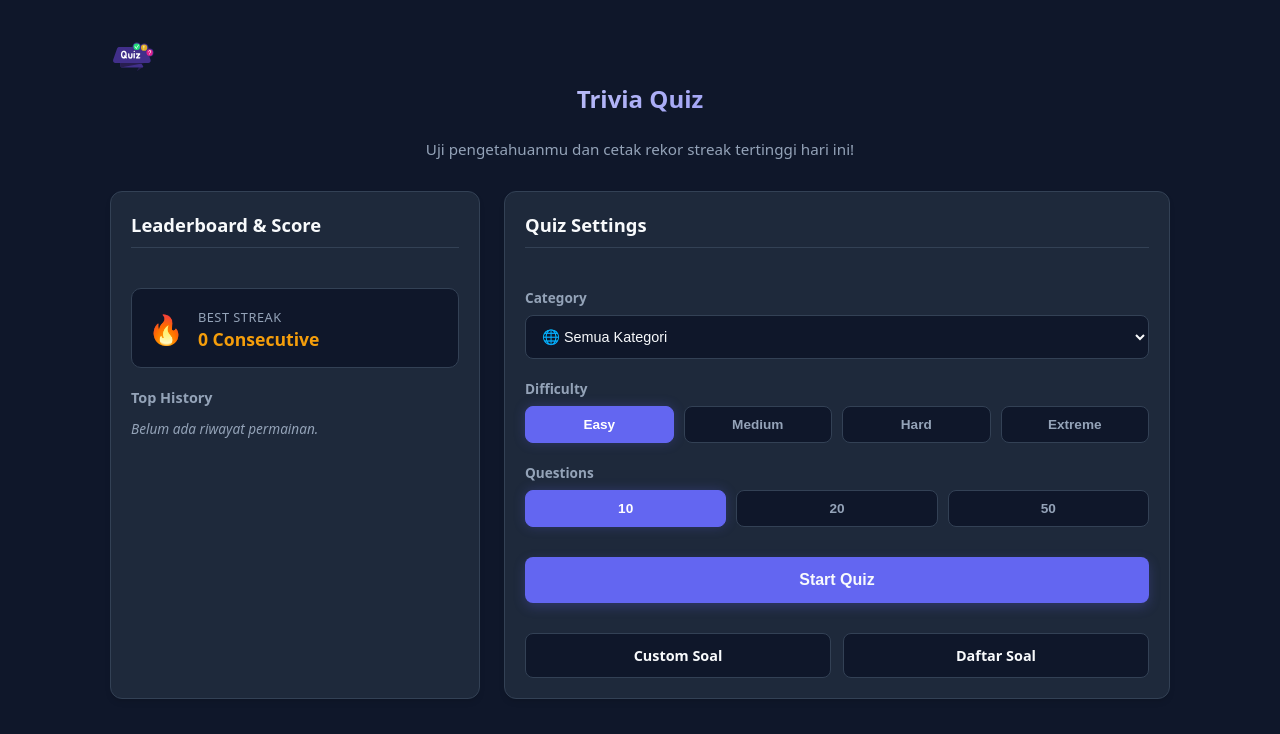
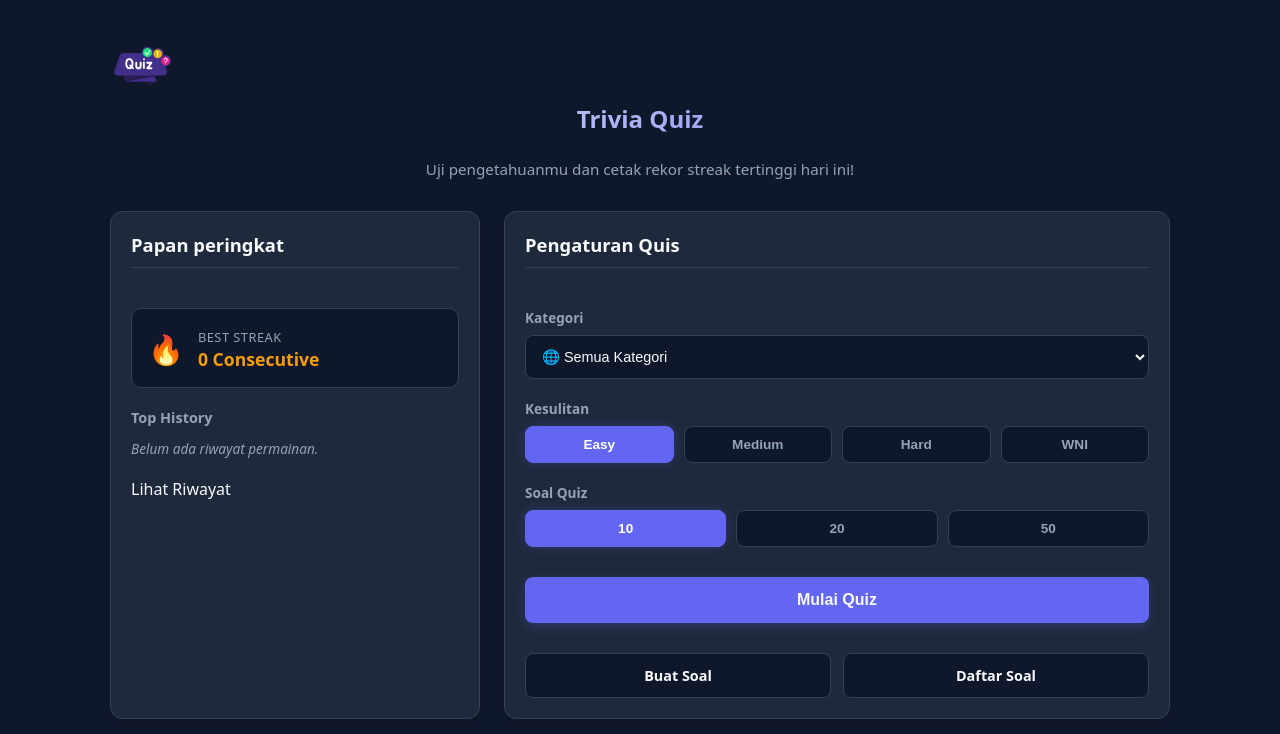
Before and after one commit to Husain-Faqih/quiz-react, a React (Vite) app: page /dashboard in a window 1280 px wide. Shown: the top 734 px of the page. Built offline with nearby package versions, Linux system fonts and the light colour scheme.

Commit message:
update tipi tipis

```diff
--- a/src/components/Dashboard.jsx
+++ b/src/components/Dashboard.jsx
@@ -6,10 +6,10 @@ const POPULAR_CATEGORIES = [
   { id: "", name: "Semua Kategori", icon: "🌐", count: "All" },
   { id: "18", name: "Computers & IT", icon: "💻", count: "100+ Soal" },
   { id: "31", name: "Anime & Manga", icon: "🎌", count: "80+ Soal" },
-  { id: "21", name: "Sports", icon: "⚽", count: "90+ Soal" },
-  { id: "9", name: "General Knowledge", icon: "🧠", count: "150+ Soal" },
+  { id: "21", name: "Olahraga", icon: "⚽", count: "90+ Soal" },
+  { id: "9", name: "Pengetahuan Umum", icon: "🧠", count: "150+ Soal" },
   { id: "11", name: "Film & Movies", icon: "🎬", count: "110+ Soal" },
-  { id: "12", name: "Music", icon: "🎵", count: "120+ Soal" },
+  { id: "12", name: "Musik", icon: "🎵", count: "120+ Soal" },
   { id: "15", name: "Video Games", icon: "🎮", count: "140+ Soal" },
 ];
 
@@ -17,7 +17,7 @@ const DIFFICULTY_OPTIONS = [
   { id: "easy", label: "Easy" },
   { id: "medium", label: "Medium" },
   { id: "hard", label: "Hard" },
-  { id: "extreme", label: "Extreme" },
+  { id: "extreme", label: "WNI" },
 ];
 
 const QUESTION_COUNTS = ["10", "20", "50"];
@@ -45,7 +45,7 @@ export default function Dashboard({
 
       <div className="dashboard-grid">
         <div className="card stats-panel">
-          <h2 className="panel-title">Leaderboard & Score</h2>
+          <h2 className="panel-title">Papan peringkat</h2>
 
           <div className="streak-badge-box">
             <div className="streak-info">
@@ -75,13 +75,16 @@ export default function Dashboard({
               </ul>
             )}
           </div>
+          <Link to="/history" className="link">
+            Lihat Riwayat
+          </Link>
         </div>
 
         <div className="card settings-panel">
-          <h2 className="panel-title">Quiz Settings</h2>
+          <h2 className="panel-title">Pengaturan Quis</h2>
 
           <div className="setting-group">
-            <label className="setting-label">Category</label>
+            <label className="setting-label">Kategori</label>
             <select
               className="select-input"
               value={category}
@@ -96,7 +99,7 @@ export default function Dashboard({
           </div>
 
           <div className="setting-group">
-            <label className="setting-label">Difficulty</label>
+            <label className="setting-label">Kesulitan</label>
             <div className="options-grid">
               {DIFFICULTY_OPTIONS.map((diff) => (
                 <button
@@ -114,7 +117,7 @@ export default function Dashboard({
           </div>
 
           <div className="setting-group">
-            <label className="setting-label">Questions</label>
+            <label className="setting-label">Soal Quiz</label>
             <div className="options-grid">
               {QUESTION_COUNTS.map((cnt) => (
                 <button
@@ -130,11 +133,11 @@ export default function Dashboard({
           </div>
 
           <button className="main-btn start-btn" onClick={onStartQuiz}>
-            Start Quiz
+            Mulai Quiz
           </button>
           <div className="custom-soal-container">
             <Link to="/buat-soal" className="btn-custom-quiz">
-              Custom Soal
+              Buat Soal
             </Link>
 
             <Link to="/daftar-soal" className="btn-daftar-soal">
--- a/src/components/GuestHome.jsx
+++ b/src/components/GuestHome.jsx
@@ -6,7 +6,7 @@ const DEMO_QUESTIONS = [
   {
     question:
       "Logo brand teknologi manakah yang memiliki simbol buah apel tergigit?",
-    options: ["Microsoft", "Apple", "Google", "Samsung"],
+    options: ["Apple", "Microsoft", "Techno", "Samsung"],
     correct: "Apple",
   },
   {
@@ -40,10 +40,16 @@ export default function GuestHome({ onGuestStart }) {
       <header className="guest-nav">
         <img src={Logo} className="app-logo" alt="Logo Quiz" />
         <div className="nav-actions">
-          <button className="secondary-btn nav-btn" onClick={onGuestStart}>
+          <button
+            className="secondary-btn nav-btn"
+            onClick={() => alert("Comming Soon")}
+          >
             Masuk
           </button>
-          <button className="main-btn nav-btn" onClick={onGuestStart}>
+          <button
+            className="main-btn nav-btn"
+            onClick={() => alert("Comming Soon")}
+          >
             Daftar
           </button>
         </div>
@@ -57,7 +63,7 @@ export default function GuestHome({ onGuestStart }) {
         </h1>
         <p className="hero-description">
           Tebak ratusan quis dari kategori IT, Anime, Olahraga, Film, dan
-          General Knowledge. Main gratis sekarang tanpa ribet.
+          Pengetahuan Umum. Main gratis sekarang tanpa ribet.
         </p>
         <div className="hero-cta-group">
           <button className="main-btn cta-primary" onClick={onGuestStart}>
@@ -65,7 +71,7 @@ export default function GuestHome({ onGuestStart }) {
           </button>
           <button
             className="secondary-btn cta-secondary"
-            onClick={onGuestStart}
+            onClick={() => alert("Comming Soon")}
           >
             Buat Akun Gratis
           </button>
@@ -121,13 +127,13 @@ export default function GuestHome({ onGuestStart }) {
                   className="secondary-btn demo-next-btn"
                   onClick={handleNextDemo}
                 >
-                  Coba Soal Lain 🔄
+                  Coba Soal Lain
                 </button>
                 <button
                   className="main-btn demo-start-btn"
-                  onClick={onGuestStart}
+                  onClick={() => alert("Login Dulu bro!")}
                 >
-                  Mainkan Quis Lengkap 🚀
+                  Mainkan Quis Lengkap
                 </button>
               </div>
             </div>
--- a/src/style/Dashboard.css
+++ b/src/style/Dashboard.css
@@ -33,7 +33,6 @@
 
 .app-logo {
     display: flex;
-    flex-direction: column;
     transition: transform 0.2s ease;
 }
 
--- a/src/style/GuestHome.css
+++ b/src/style/GuestHome.css
@@ -15,7 +15,7 @@
 }
 
 .app-logo {
-    height: 50px;
+    height: 70px;
     width: auto;
     object-fit: contain;
     transition: transform 0.2s ease;
--- a/src/style/global.css
+++ b/src/style/global.css
@@ -149,7 +149,7 @@ body {
 }
 
 .loading-container {
-    position: auto;
+    position: auto  ;
     top: 0;
     left: 0;
     width: 100vw;
@@ -158,6 +158,11 @@ body {
     align-items: center;
     background-color: var(--bg-main);
     color: var(--text-main);
+}
+
+.link {
+    text-decoration: none;
+    color: #f8fafc;
 }
 
 @keyframes fadeIn {
```
